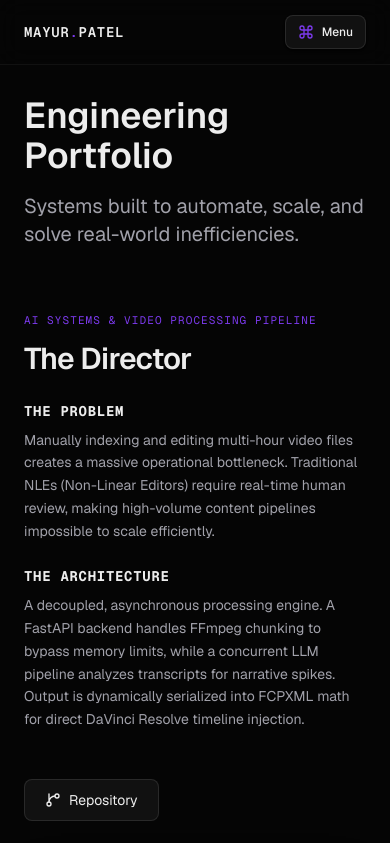
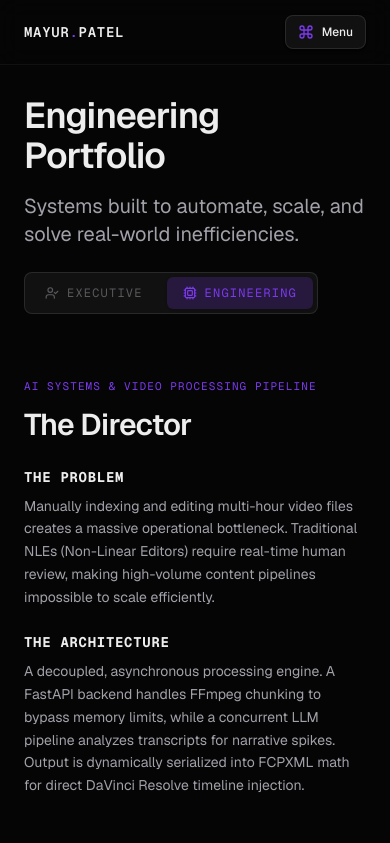
Before and after one commit to mayurpatel78645/mayur-portfolio, a Next.js app: page /projects in a window 390 px wide. Shown: the top 843 px of the page. Built offline with nearby package versions, Linux system fonts and the light colour scheme.

Commit message:
add a feature to toggle executive mode to understand project simplifying engineering jargon.

```diff
--- a/app/projects/page.tsx
+++ b/app/projects/page.tsx
@@ -2,26 +2,56 @@
 
 import ArchitectureDiagram from "@/components/ArchitectureDiagram";
 import { useState } from "react";
-import { motion } from "framer-motion";
-import { GitBranch, ExternalLink, MonitorPlay } from "lucide-react";
+import { motion, AnimatePresence } from "framer-motion";
+// FIX: Added UserCheck and Cpu to the imports
+import { GitBranch, ExternalLink, MonitorPlay, UserCheck, Cpu } from "lucide-react";
 import ProjectMediaViewer from "@/components/ProjectMediaViewer";
 
 export default function Projects() {
+  const [isTechnicalMode, setIsTechnicalMode] = useState(true);
+
   return (
     <div className="max-w-5xl mx-auto">
-      <div className="mb-16">
-        <h1 className="text-4xl md:text-5xl font-semibold mb-4">Engineering Portfolio</h1>
-        <p className="text-xl text-secondary">Systems built to automate, scale, and solve real-world inefficiencies.</p>
+      <div className="mb-16 flex flex-col md:flex-row md:items-end justify-between gap-6">
+        <div>
+          <h1 className="text-4xl md:text-5xl font-semibold mb-4 tracking-tight">Engineering Portfolio</h1>
+          <p className="text-xl text-secondary">Systems built to automate, scale, and solve real-world inefficiencies.</p>
+        </div>
+
+        {/* The Premium Audience Toggle */}
+        <div className="flex items-center gap-2 p-1 rounded-lg bg-surface border border-white/10 w-fit shrink-0">
+          <button
+            onClick={() => setIsTechnicalMode(false)}
+            className={`flex items-center gap-2 px-4 py-2 rounded-md text-xs font-mono uppercase tracking-widest transition-all duration-300 ${
+              !isTechnicalMode ? "bg-white/10 text-primary shadow-sm" : "text-secondary/50 hover:text-secondary"
+            }`}
+          >
+            <UserCheck className="w-3.5 h-3.5" />
+            Executive
+          </button>
+          <button
+            onClick={() => setIsTechnicalMode(true)}
+            className={`flex items-center gap-2 px-4 py-2 rounded-md text-xs font-mono uppercase tracking-widest transition-all duration-300 ${
+              isTechnicalMode ? "bg-accent/20 text-accent shadow-sm" : "text-secondary/50 hover:text-secondary"
+            }`}
+          >
+            <Cpu className="w-3.5 h-3.5" />
+            Engineering
+          </button>
+        </div>
       </div>
 
       <div className="space-y-24">
-        {/* THE DIRECTOR - Centerpiece */}
+        {/* THE DIRECTOR */}
         <ProjectCaseStudy
           type="director"
           title="The Director"
           category="AI Systems & Video Processing Pipeline"
           problem="Manually indexing and editing multi-hour video files creates a massive operational bottleneck. Traditional NLEs (Non-Linear Editors) require real-time human review, making high-volume content pipelines impossible to scale efficiently."
           solution="A decoupled, asynchronous processing engine. A FastAPI backend handles FFmpeg chunking to bypass memory limits, while a concurrent LLM pipeline analyzes transcripts for narrative spikes. Output is dynamically serialized into FCPXML math for direct DaVinci Resolve timeline injection."
+          // FIX: Added executiveSummary and isTechnicalMode
+          executiveSummary="An automated video editing system that saves hundreds of hours of manual labor. It takes massive, multi-hour raw video files, automatically finds the most engaging moments using AI, and prepares them directly for the final video editor to publish."
+          isTechnicalMode={isTechnicalMode}
           stack={["Python", "FastAPI", "Next.js", "TypeScript", "Google Gemini API", "FFmpeg", "Concurrent Futures"]}
           githubUrl="https://github.com/mayurpatel78645/the-director-backend"
           highlights={[
@@ -54,6 +84,9 @@ export default function Projects() {
           category="Realtime Operations Platform"
           problem="Traditional hospitality systems suffer from high operational latency between inventory changes and customer-facing menus. This leads to 'out-of-stock' friction and inefficient manual reconciliation across distributed staff devices."
           solution="A real-time synchronization engine built on Supabase. By leveraging PostgreSQL's Write-Ahead Log (WAL) and WebSocket broadcasting, I achieved <100ms state updates across the ecosystem."
+          // FIX: Added executiveSummary and isTechnicalMode
+          executiveSummary="A live restaurant menu that automatically updates on customers' phones the second an item sells out in the kitchen. It eliminates the frustration of ordering unavailable food and drastically speeds up table turnover."
+          isTechnicalMode={isTechnicalMode}
           stack={["Next.js", "React", "Supabase", "PostgreSQL", "TailwindCSS"]}
           demoUrl="https://smart-qr-menu-omega.vercel.app/"
           githubUrl="https://github.com/mayurpatel78645/smart-qr-menu"
@@ -87,6 +120,9 @@ export default function Projects() {
           category="Browser Extension & AI Verification Engine"
           problem="Social media is saturated with unchecked, highly viral misinformation that users struggle to critically evaluate in real-time."
           solution="An AI-powered Chrome extension that actively monitors DOM mutations on Instagram, using regex heuristics and the Gemini API to detect, verify, and flag suspicious claims on the fly."
+          // FIX: Added executiveSummary and isTechnicalMode
+          executiveSummary="A browser tool that automatically fact-checks Instagram in real-time. It reads the claims made in posts, compares them against a verified AI database, and places a clear warning badge on the screen to protect users from misinformation."
+          isTechnicalMode={isTechnicalMode}
           stack={["JavaScript", "Chrome API", "Gemini API", "DOM Observers", "HTML/CSS"]}
           githubUrl="https://github.com/mayurpatel78645/tathya-satyapan"
           highlights={[
@@ -111,13 +147,13 @@ export default function Projects() {
           ]}
         />
 
+        {/* ACTIVE RESEARCH */}
         <motion.section
           initial={{ opacity: 0, y: 40 }}
           whileInView={{ opacity: 1, y: 0 }}
           viewport={{ once: true }}
           className="mt-32 p-8 md:p-12 rounded-2xl bg-gradient-to-b from-surface/20 to-transparent border border-white/5 relative overflow-hidden group"
         >
-          {/* Subtle animated Live indicator */}
           <div className="absolute top-0 right-0 p-8 flex items-center gap-2">
             <span className="relative flex h-2 w-2">
               <span className="animate-ping absolute inline-flex h-full w-full rounded-full bg-emerald-500 opacity-75"></span>
@@ -147,7 +183,8 @@ export default function Projects() {
   );
 }
 
-function ProjectCaseStudy({ title, category, problem, solution, stack, demoUrl, githubUrl, highlights, tradeoffs, type, media }: any) {
+// FIX: Added executiveSummary and isTechnicalMode to the component props
+function ProjectCaseStudy({ title, category, problem, solution, executiveSummary, stack, demoUrl, githubUrl, highlights, tradeoffs, type, media, isTechnicalMode }: any) {
   const [isHovered, setIsHovered] = useState(false);
 
   return (
@@ -173,10 +210,24 @@ function ProjectCaseStudy({ title, category, problem, solution, stack, demoUrl,
                 <strong className="text-primary block mb-2 text-sm uppercase tracking-wider font-mono">The Problem</strong>
                 <p className="leading-relaxed text-sm md:text-base">{problem}</p>
               </div>
-              <div>
-                <strong className="text-primary block mb-2 text-sm uppercase tracking-wider font-mono">The Architecture</strong>
-                <p className="leading-relaxed text-sm md:text-base">{solution}</p>
-              </div>
+
+              {/* FIX: The Dynamic Text Swap using AnimatePresence */}
+              <AnimatePresence mode="wait">
+                <motion.div
+                  key={isTechnicalMode ? 'tech' : 'exec'}
+                  initial={{ opacity: 0, y: 5 }}
+                  animate={{ opacity: 1, y: 0 }}
+                  exit={{ opacity: 0, y: -5 }}
+                  transition={{ duration: 0.2 }}
+                >
+                  <strong className="text-primary block mb-2 text-sm uppercase tracking-wider font-mono">
+                    {isTechnicalMode ? "The Architecture" : "The Business Value"}
+                  </strong>
+                  <p className="leading-relaxed text-sm md:text-base">
+                    {isTechnicalMode ? solution : executiveSummary}
+                  </p>
+                </motion.div>
+              </AnimatePresence>
             </div>
           </div>
 
@@ -248,7 +299,7 @@ function ProjectCaseStudy({ title, category, problem, solution, stack, demoUrl,
           </div>
         </div>
 
-        {/* 4. ARCHITECTURAL TRADEOFFS (NEW) */}
+        {/* 4. ARCHITECTURAL TRADEOFFS */}
         {tradeoffs && tradeoffs.length > 0 && (
           <div className="bg-surface/20 border border-white/5 rounded-xl p-8 transition-colors duration-500 group-hover:bg-surface/30 group-hover:border-white/10 mt-[-2rem]">
             <h3 className="text-sm font-mono uppercase tracking-widest text-primary mb-6 flex items-center gap-2">
```
